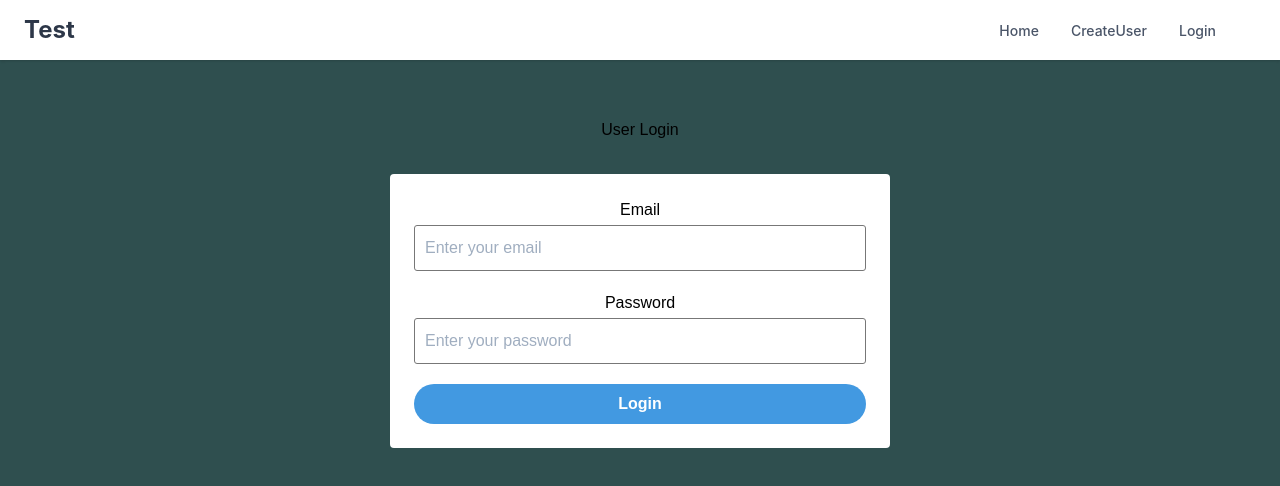
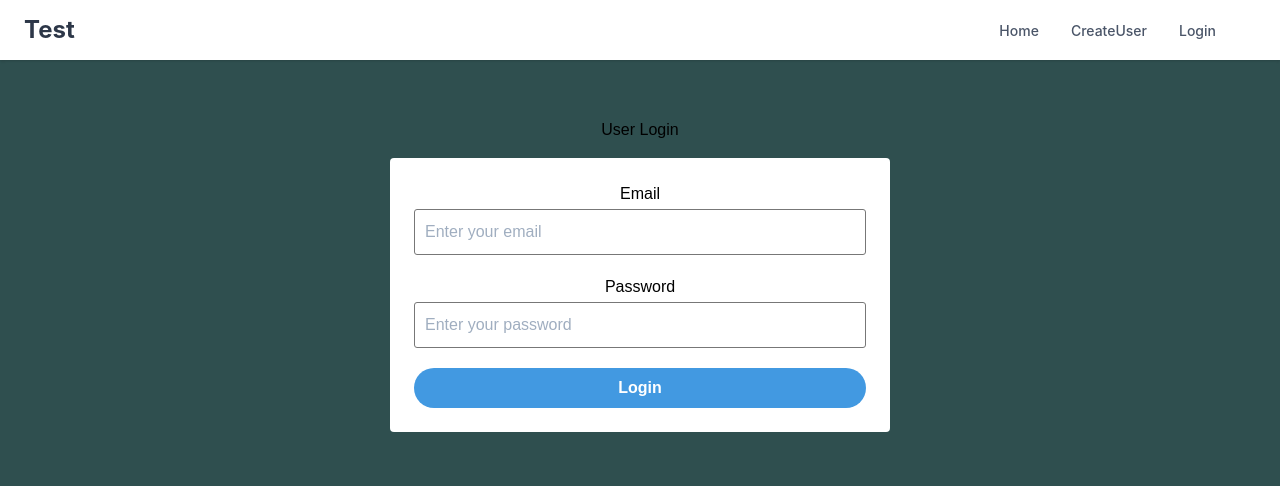
Before and after one commit to JoseOgam/Test, a React (Create React App) app: page /login in a window 1280 px wide. Shown: the top 486 px of the page. Built offline with nearby package versions, Linux system fonts and the light colour scheme.

Commit message:
TASK Number 2 UI

```diff
--- a/src/components/createUser/CreateUserPage.js
+++ b/src/components/createUser/CreateUserPage.js
@@ -77,7 +77,7 @@ const CreateUser = ({ onSubmit }) => {
 
   return (
     <div className=" mx-auto">
-      <div className="flex justify-center px-12 my-10">
+      <div className="flex justify-center px-2 my-4">
         <div className="w-full rounded-lg lg:rounded-l-none flex">
           <form
             onSubmit={formik.handleSubmit}
--- a/src/components/loginPage/LoginPage.js
+++ b/src/components/loginPage/LoginPage.js
@@ -37,7 +37,7 @@ const LoginPage = () => (
       return (
         <div>
           <h1>User Login</h1>
-          <div className="flex justify-center px-6 my-8 mx-auto">
+          <div className="flex justify-center px-2 my-4 mx-auto">
             <div className="w-full rounded-lg lg:rounded-l-none flex">
               <form
                 onSubmit={handleSubmit}
```
